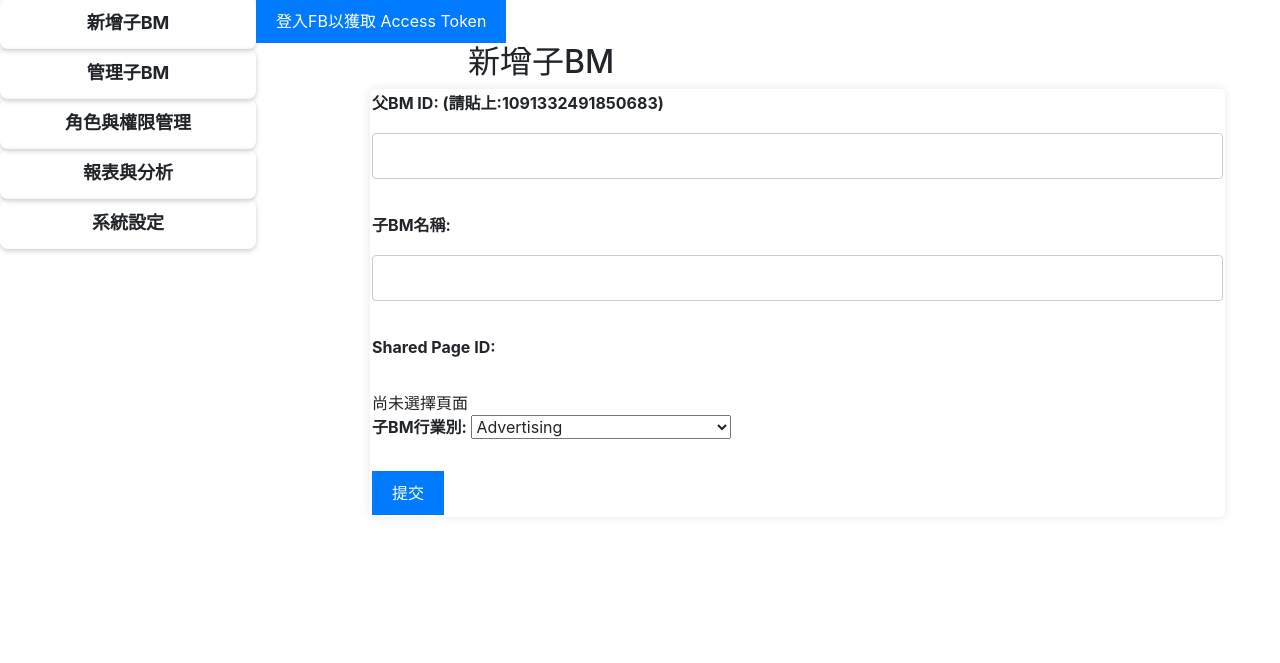
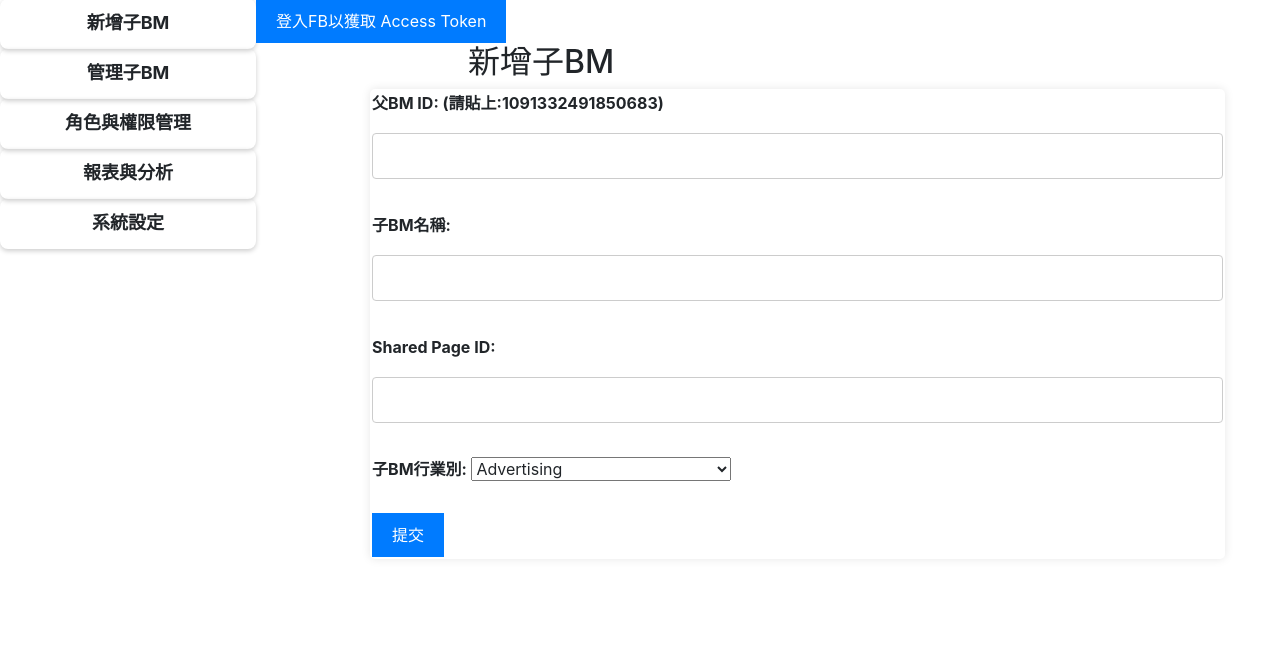
Before and after one commit to AllenC05188/Wra, a Laravel app: page / in a window 1280 px wide. Shown: the part 823-1486 px from the top of the page. Run offline with Laravel 12, Linux system fonts and the light colour scheme; some libraries are stand-ins or nearby versions; some web fonts are replaced.

Commit message:
改回手動輸入PAGEID

```diff
--- a/resources/views/welcome.blade.php
+++ b/resources/views/welcome.blade.php
@@ -136,9 +136,7 @@
                     <input type="text" id="bmName" name="bmName" required><br><br>
 
                     <label for="shared_page_id">Shared Page ID:</label>
-                    <input type="hidden" id="shared_page_id" name="shared_page_id" required><br><br>
-                    <div id="pageList"></div>
-                    <div id="selectedPage">尚未選擇頁面</div>
+                    <input type="text" id="shared_page_id" name="shared_page_id" required><br><br>
 
                     <label for="bmVertical">子BM行業別:</label>
                     <select id="bmVertical" name="bmVertical" required>
```
